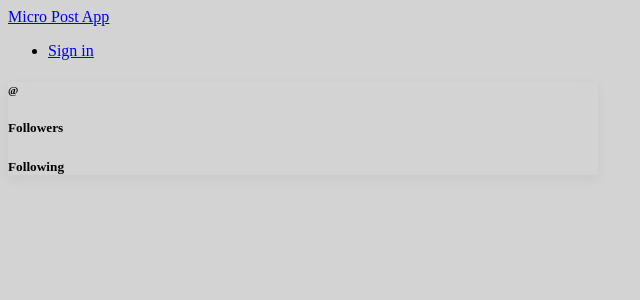
After one commit to vioice7/micropost, a Symfony app: template templates/micro-post/user-post.html.twig in a window 1280 px wide. The commit adds this page. Shown: the top 300 px of the page, without its empty margins (0-640 px from the left). Run offline with Twig, Linux system fonts and the light colour scheme; the template is opened without the code that fills it, so the values that code supplies are empty; some libraries are stand-ins or nearby versions.

Commit message:
follow unfollow

```diff
--- a/src/Controller/MicroPostController.php
+++ b/src/Controller/MicroPostController.php
@@ -180,12 +180,13 @@ class MicroPostController
      */
     public function userPosts(User $userWithPosts)
     {
-        $html = $this->twig->render('micro-post/index.html.twig', [
+        $html = $this->twig->render('micro-post/user-post.html.twig', [
             //'posts' => $this->microPostRepository->findAll()
 //           'posts' => $this->microPostRepository->findBy(
 //                ['user' => $userWithPosts],
 //                ['time' => 'DESC']
 //            )
+             'user' => $userWithPosts,
              'posts' => $userWithPosts->getPosts()
 
         ]);
--- a/templates/base.html.twig
+++ b/templates/base.html.twig
@@ -28,6 +28,7 @@
                 <li class="nav-item text-nowrap">
                     <a class="nav-link"
                        href="#">{{ app.user.fullName }}</a>
+                    {# {{ path('micro_post_user', {'username': app.user.username}) }} #}
                 </li>
                 <li class="nav-item text-nowrap">
                     <a class="nav-link"
--- /dev/null
+++ b/templates/micro-post/user-post.html.twig
@@ -0,0 +1,68 @@
+{% extends 'base.html.twig' %}
+
+{% block body %}
+
+<div class="card-group py-2">
+    <div class="card">
+        <div class="card-body">
+            <h5 class="card-title">
+                {{ user.fullName }}
+                    <small class="text-muted">@{{ user.username }}</small>
+            </h5>
+            {% if user != app.user %}
+                {% if user.followers.contains(app.user) == false %}
+                    <a href="{{ path('following_follow', {'id': user.id}) }}" class="btn btn-outline-primary">Follow</a>
+                {% else %}
+                    <a href="{{ path('following_unfollow', {'id': user.id}) }}" class="btn btn-outline-primary">Unfollow</a>
+                {% endif %}
+            {% endif %}
+        </div>
+    </div>
+</div>
+
+<div class="card-group py-2">
+    <div class="card">
+        <div class="card-body">
+            <h5>Followers</h5>
+            <ul class="list-group list-group-flush">
+                {% for follower in user.followers %}
+                    <li class="list-group-item">
+                        <a href="{{ path('micro_post_user', {"username": follower.username} ) }}">
+                            @{{ follower.username }}
+                        </a>
+                    </li>
+                {% endfor %}
+            </ul>
+        </div>
+    </div>
+
+    <div class="card">
+        <div class="card-body">
+            <h5>Following</h5>
+            <ul class="list-group list-group-flush">
+                {% for following in user.following %}
+                    <li class="list-group-item">
+                        <a href="{{ path('micro_post_user', {"username": following.username} ) }}">
+                            @{{ following.username }}
+                        </a>
+                    </li>
+                {% endfor %}
+            </ul>
+        </div>
+    </div>
+</div>
+
+{% for post in posts %}
+            {{ include('micro-post/raw-post.html.twig', { 'post': post }) }}
+        <small class="d-block text-right mt-3">
+            {% if is_granted('edit', post) %}
+                <a href="{{ path('micro_post_edit', { 'id': post.id }) }}">Edit</a>
+            {% endif %}
+            {% if is_granted('delete', post) %}
+                <a href="{{ path('micro_post_delete', { 'id': post.id }) }}">Delete</a>
+            {% endif %}
+
+        </small>
+    <hr>
+{% endfor %}
+{% endblock %}
```
Also changed, not shown: migrations/Version20210806084739.php (added, +33 -0 lines), src/Controller/FollowingController.php (added, +50 -0 lines), src/Entity/User.php (+37 -1 lines).
